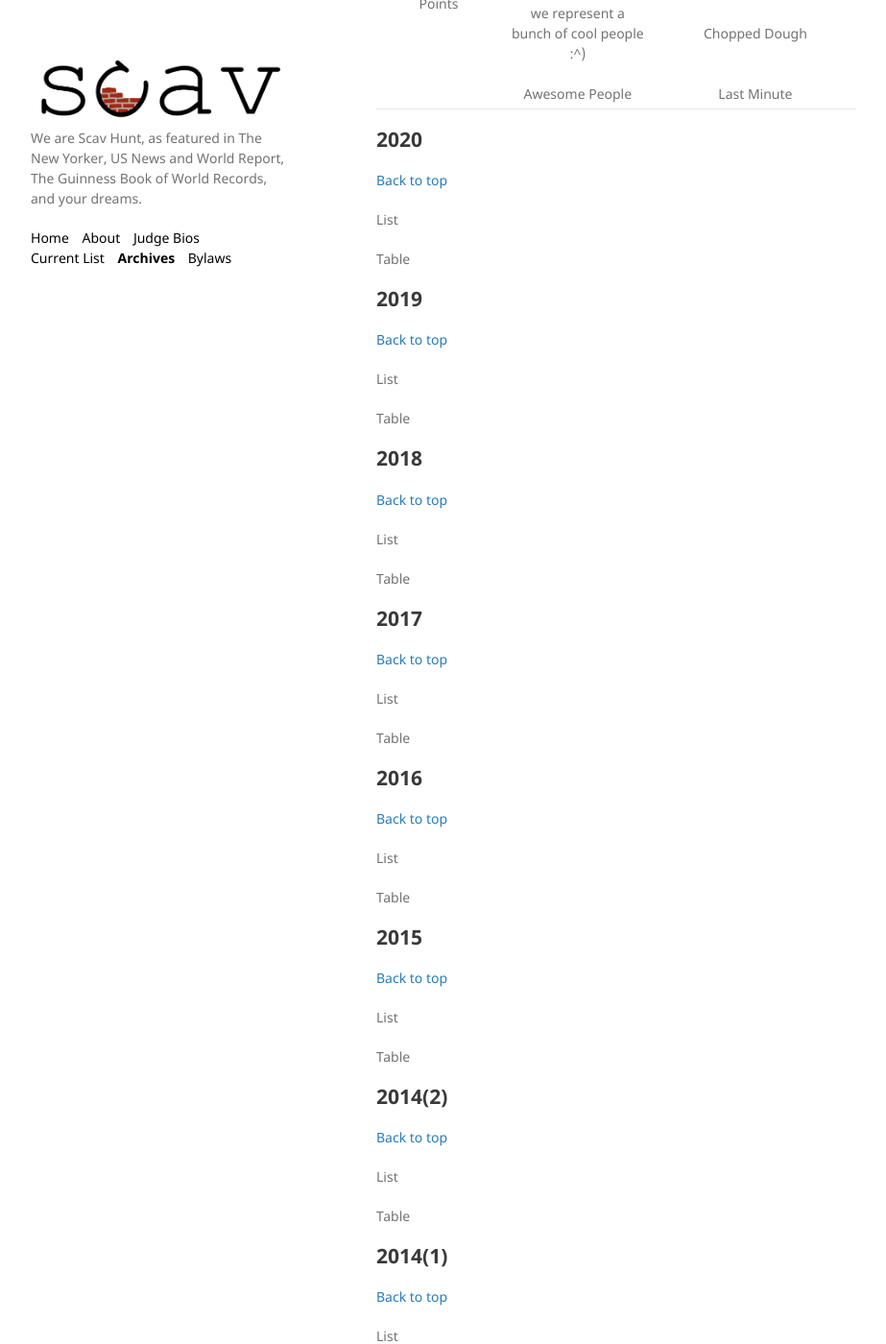
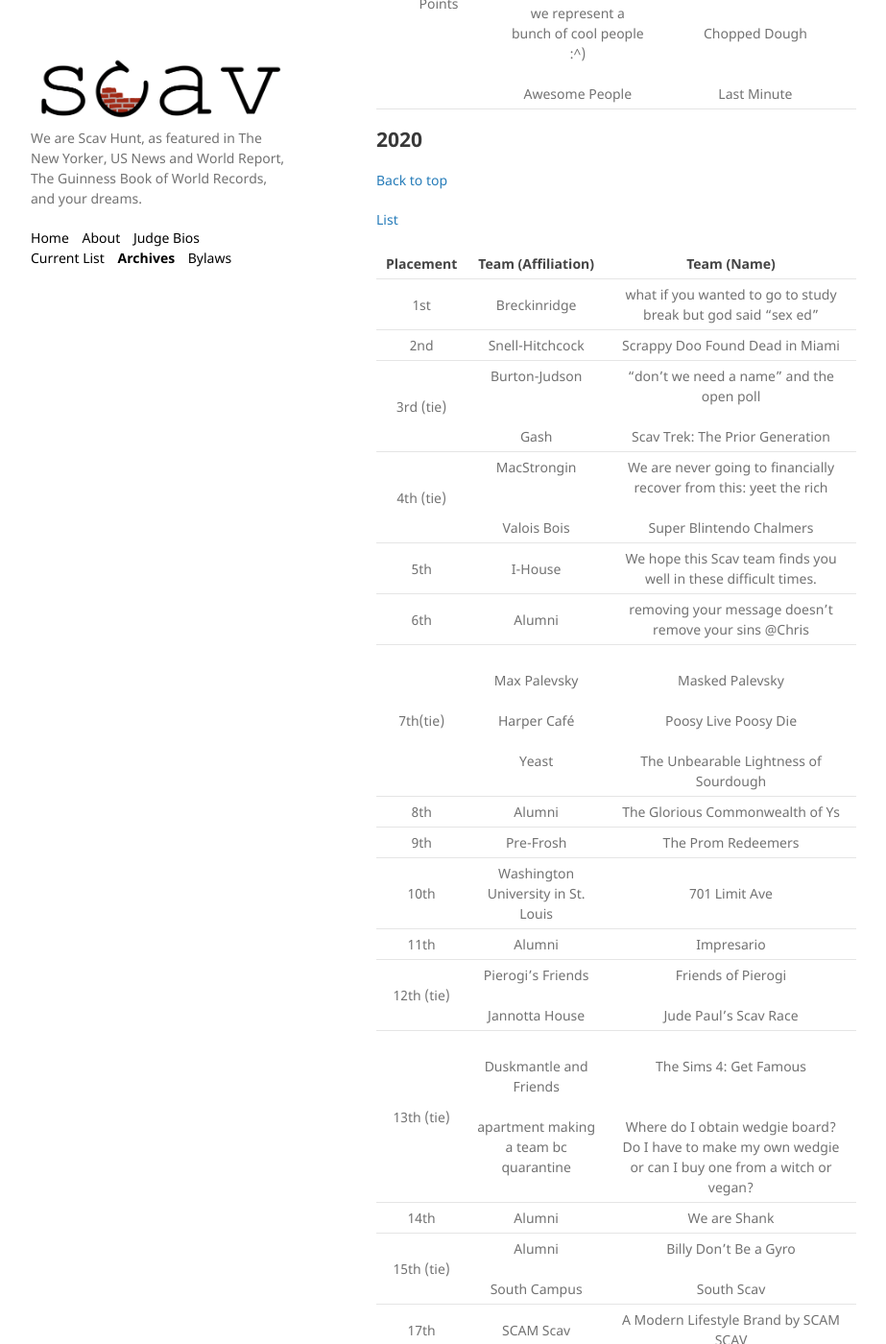
Before and after one commit to scav-hunt/scav-hunt.github.io, a Jekyll site: the page built from _pages/archives.md, in a window 1280 px wide and 1400 px high, scrolled down 7042 px. Shown: the whole window at 96% size, without its empty margins (178-1101 px from the left). Built offline with Jekyll 4.4.1, drawn with Linux system fonts in a browser that asks for light colours; some of the changed text lies outside the part shown.

Commit message:
2020 complete

```diff
--- a/_pages/archives.md
+++ b/_pages/archives.md
@@ -263,9 +263,35 @@ The ranks of Hot Side Hot have, at one time or another, included the following (
 ## 2020 {#s-2020}
 [Back to top](#archives)
 
-List
+[List](/assets/lists/2020.pdf)
 
-Table
+| Placement | Team (Affiliation) | Team (Name) |
+| :---: |  :---:  | :---:  |
+| 1st | Breckinridge | what if you wanted to go to study break but god said “sex ed" |
+| 2nd | Snell-Hitchcock | Scrappy Doo Found Dead in Miami |
+| 3rd (tie) | Burton-Judson <br><br><br> Gash | "don't we need a name" and the open poll <br><br> Scav Trek: The Prior Generation|
+| 4th (tie) | MacStrongin <br><br><br> Valois Bois | We are never going to financially recover from this: yeet the rich <br><br> Super Blintendo Chalmers |
+| 5th | I-House | We hope this Scav team finds you well in these difficult times. |
+| 6th | Alumni | removing your message doesn't remove your sins @Chris |
+| 7th(tie) | Max Palevsky <br><br> Harper Café <br><br> Yeast | <br>Masked Palevsky <br><br> Poosy Live Poosy Die <br><br> The Unbearable Lightness of Sourdough |
+| 8th | Alumni | The Glorious Commonwealth of Ys |
+| 9th | Pre-Frosh | The Prom Redeemers |
+| 10th | Washington University in St. Louis | 701 Limit Ave |
+| 11th | Alumni | Impresario |
+| 12th (tie) | Pierogi's Friends <br><br> Jannotta House | Friends of Pierogi <br><br> Jude Paul's Scav Race |
+| 13th (tie) | Duskmantle and Friends <br><br> apartment making a team bc quarantine | <br>The Sims 4: Get Famous <br><br><br> Where do I obtain wedgie board? Do I have to make my own wedgie or can I buy one from a witch or vegan? |
+| 14th | Alumni | We are Shank |
+| 15th (tie) | Alumni <br><br> South Campus | Billy Don't Be a Gyro <br><br> South Scav |
+| 17th | SCAM Scav | A Modern Lifestyle Brand by SCAM SCAV |
+| 18th | Unafilliated | Go Scav Go |
+| 19th | Alumni | Dr. Anthony Fauci and the Jalapeño Preppers |
+| 20th | Alumni | For Shalissa<3 |
+| 21st | Earth | Team Dial Direct |
+| 22nd | Event Horizon House | Bay Rats |
+| 23rd | joey the cats miss you | omega's wrath hath been unleashed |
+| 24th | teammate | forMAT Error |
+| 25th | Alumni | 2 bros, sitting in a hot tub, 6 ft apart cause of quarantine |
+| 26th (tie) | I know a guy who knows a guy..., <br><br> [it me] <br><br> Temple of False Prophets <br><br> Pritzker School of Medicine | Dark Wing Ducks <br><br><br> Tong of Tongs <br><br><br> Votaries of Diana <br><br> Pritzker School of Medicine Scav Hunt Team |
 
 ## 2019 {#s-2019}
 [Back to top](#archives)
```
